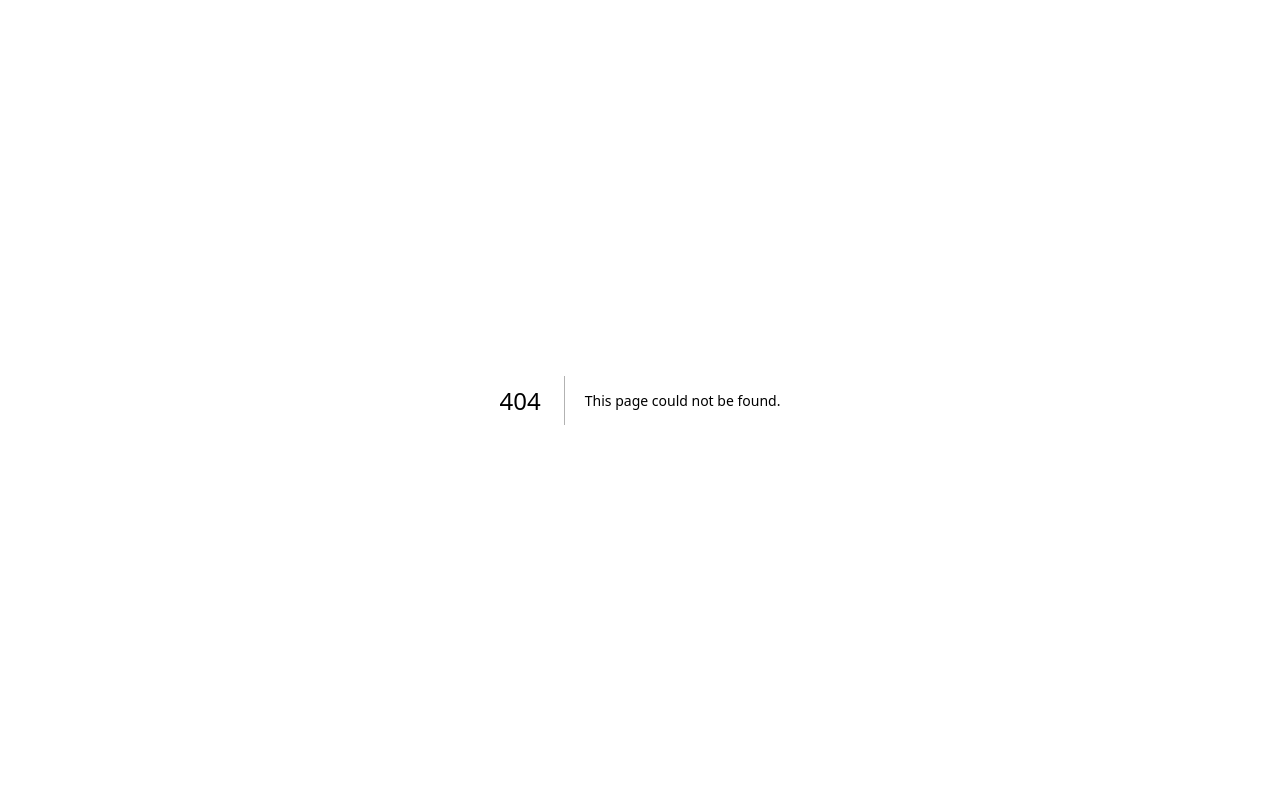
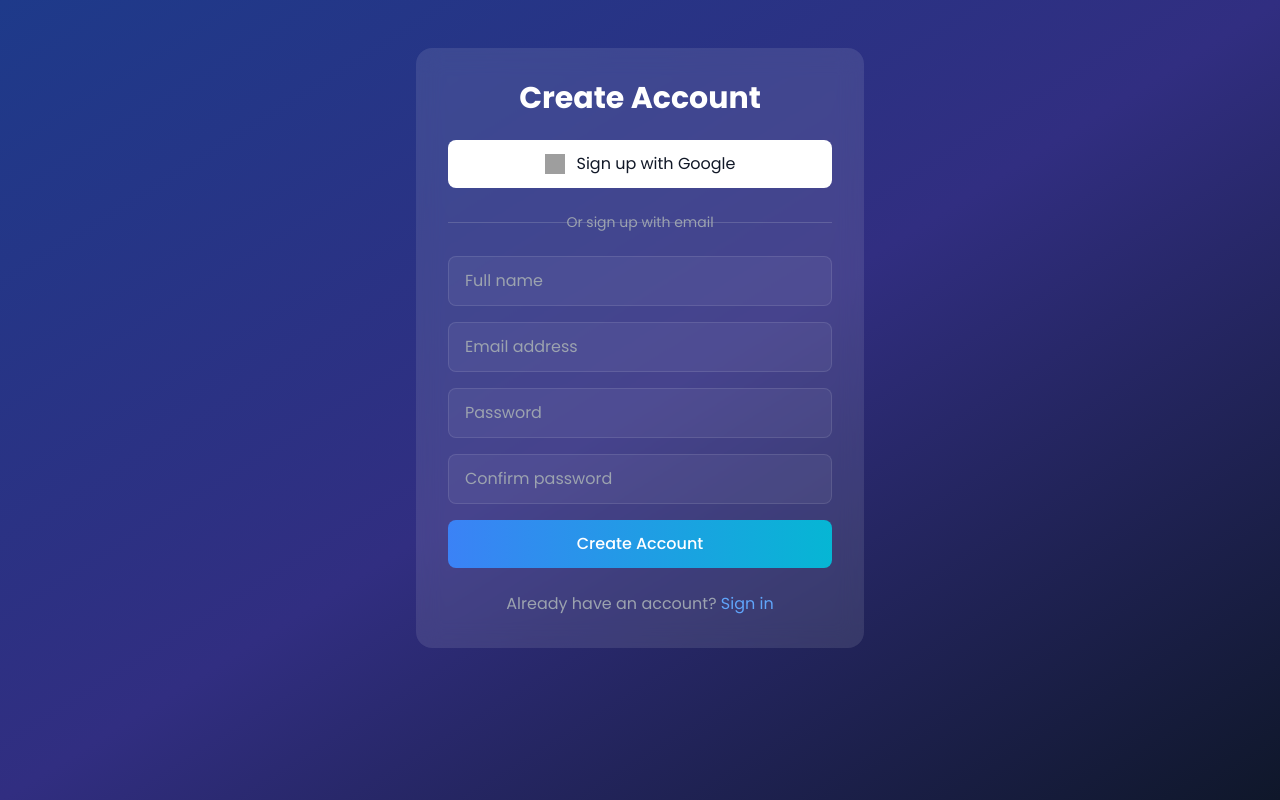
Before and after one commit to jnjerin/contrease, a Next.js app: page /signup in a window 1280 px wide. Before the commit this address had no page. Built offline with nearby package versions, Linux system fonts and the light colour scheme; grey boxes are pictures that could not be loaded.

Commit message:
Build authentication pages: login, signup and resetpassword

```diff
--- /dev/null
+++ b/src/app/(auth)/login/page.tsx
@@ -0,0 +1,78 @@
+'use client'
+
+import { motion } from 'framer-motion'
+import Link from 'next/link'
+import { useState } from 'react'
+
+export default function Login() {
+  const [email, setEmail] = useState('')
+  const [password, setPassword] = useState('')
+
+  return (
+    <div className="min-h-screen bg-gradient-to-br from-blue-900 via-indigo-900 to-slate-900">
+      <div className="container mx-auto px-6 py-12">
+        <motion.div
+          initial={{ opacity: 0, y: 20 }}
+          animate={{ opacity: 1, y: 0 }}
+          className="max-w-md mx-auto bg-white/10 backdrop-blur-md rounded-2xl p-8"
+        >
+          <h2 className="text-3xl font-bold text-white mb-6 text-center">Welcome Back</h2>
+
+          <button className="w-full bg-white text-gray-900 py-3 px-4 rounded-lg mb-6 flex items-center justify-center gap-3 hover:bg-gray-100 transition-colors">
+            <img src="/google.svg" alt="Google" className="w-5 h-5" />
+            Continue with Google
+          </button>
+
+          <div className="relative my-6">
+            <div className="absolute inset-0 flex items-center">
+              <div className="w-full border-t border-gray-300/20"></div>
+            </div>
+            <div className="relative flex justify-center text-sm">
+              <span className="px-2 text-gray-400 bg-transparent">Or continue with</span>
+            </div>
+          </div>
+
+          <form className="space-y-4">
+            <div>
+              <input
+                type="email"
+                placeholder="Email address"
+                value={email}
+                onChange={(e) => setEmail(e.target.value)}
+                className="w-full bg-white/5 border border-white/10 rounded-lg px-4 py-3 text-white placeholder-gray-400 focus:outline-none focus:border-blue-500"
+              />
+            </div>
+            <div>
+              <input
+                type="password"
+                placeholder="Password"
+                value={password}
+                onChange={(e) => setPassword(e.target.value)}
+                className="w-full bg-white/5 border border-white/10 rounded-lg px-4 py-3 text-white placeholder-gray-400 focus:outline-none focus:border-blue-500"
+              />
+            </div>
+            <div className="flex items-center justify-between text-sm">
+              <label className="flex items-center text-gray-400">
+                <input type="checkbox" className="mr-2" />
+                Remember me
+              </label>
+              <Link href="/reset-password" className="text-blue-400 hover:text-blue-300">
+                Forgot password?
+              </Link>
+            </div>
+            <button className="w-full bg-gradient-to-r from-blue-500 to-cyan-500 text-white py-3 rounded-lg font-medium hover:shadow-lg transition-all">
+              Sign In
+            </button>
+          </form>
+
+          <p className="mt-6 text-center text-gray-400">
+            Don't have an account?{' '}
+            <Link href="/signup" className="text-blue-400 hover:text-blue-300">
+              Sign up
+            </Link>
+          </p>
+        </motion.div>
+      </div>
+    </div>
+  )
+}
--- /dev/null
+++ b/src/app/(auth)/resetpassword/page.tsx
@@ -0,0 +1,66 @@
+'use client'
+
+import { motion } from 'framer-motion'
+import Link from 'next/link'
+import { useState } from 'react'
+
+export default function ResetPassword() {
+  const [email, setEmail] = useState('')
+  const [isSubmitted, setIsSubmitted] = useState(false)
+
+  return (
+    <div className="min-h-screen bg-gradient-to-br from-blue-900 via-indigo-900 to-slate-900">
+      <div className="container mx-auto px-6 py-12">
+        <motion.div
+          initial={{ opacity: 0, y: 20 }}
+          animate={{ opacity: 1, y: 0 }}
+          className="max-w-md mx-auto bg-white/10 backdrop-blur-md rounded-2xl p-8"
+        >
+          {!isSubmitted ? (
+            <>
+              <h2 className="text-3xl font-bold text-white mb-6 text-center">Reset Password</h2>
+              <p className="text-gray-400 text-center mb-8">
+                Enter your email address and we'll send you instructions to reset your password.
+              </p>
+
+              <form className="space-y-4" onSubmit={(e) => {
+                e.preventDefault()
+                setIsSubmitted(true)
+              }}>
+                <input
+                  type="email"
+                  placeholder="Email address"
+                  value={email}
+                  onChange={(e) => setEmail(e.target.value)}
+                  className="w-full bg-white/5 border border-white/10 rounded-lg px-4 py-3 text-white placeholder-gray-400 focus:outline-none focus:border-blue-500"
+                />
+
+                <button className="w-full bg-gradient-to-r from-blue-500 to-cyan-500 text-white py-3 rounded-lg font-medium hover:shadow-lg transition-all">
+                  Send Reset Link
+                </button>
+              </form>
+            </>
+          ) : (
+            <motion.div
+              initial={{ opacity: 0 }}
+              animate={{ opacity: 1 }}
+              className="text-center"
+            >
+              <div className="text-5xl mb-4">✉️</div>
+              <h3 className="text-2xl font-bold text-white mb-4">Check Your Email</h3>
+              <p className="text-gray-400 mb-6">
+                We've sent password reset instructions to {email}
+              </p>
+            </motion.div>
+          )}
+
+          <div className="mt-6 text-center">
+            <Link href="/login" className="text-blue-400 hover:text-blue-300">
+              Back to Login
+            </Link>
+          </div>
+        </motion.div>
+      </div>
+    </div>
+  )
+}
--- /dev/null
+++ b/src/app/(auth)/signup/page.tsx
@@ -0,0 +1,84 @@
+'use client'
+
+import { motion } from 'framer-motion'
+import Link from 'next/link'
+import { useState } from 'react'
+
+export default function Signup() {
+  const [formData, setFormData] = useState({
+    name: '',
+    email: '',
+    password: '',
+    confirmPassword: ''
+  })
+
+  return (
+    <div className="min-h-screen bg-gradient-to-br from-blue-900 via-indigo-900 to-slate-900">
+      <div className="container mx-auto px-6 py-12">
+        <motion.div
+          initial={{ opacity: 0, y: 20 }}
+          animate={{ opacity: 1, y: 0 }}
+          className="max-w-md mx-auto bg-white/10 backdrop-blur-md rounded-2xl p-8"
+        >
+          <h2 className="text-3xl font-bold text-white mb-6 text-center">Create Account</h2>
+
+          <button className="w-full bg-white text-gray-900 py-3 px-4 rounded-lg mb-6 flex items-center justify-center gap-3 hover:bg-gray-100 transition-colors">
+            <img src="/google.svg" alt="Google" className="w-5 h-5" />
+            Sign up with Google
+          </button>
+
+          <div className="relative my-6">
+            <div className="absolute inset-0 flex items-center">
+              <div className="w-full border-t border-gray-300/20"></div>
+            </div>
+            <div className="relative flex justify-center text-sm">
+              <span className="px-2 text-gray-400 bg-transparent">Or sign up with email</span>
+            </div>
+          </div>
+
+          <form className="space-y-4">
+            <input
+              type="text"
+              placeholder="Full name"
+              value={formData.name}
+              onChange={(e) => setFormData({ ...formData, name: e.target.value })}
+              className="w-full bg-white/5 border border-white/10 rounded-lg px-4 py-3 text-white placeholder-gray-400 focus:outline-none focus:border-blue-500"
+            />
+            <input
+              type="email"
+              placeholder="Email address"
+              value={formData.email}
+              onChange={(e) => setFormData({ ...formData, email: e.target.value })}
+              className="w-full bg-white/5 border border-white/10 rounded-lg px-4 py-3 text-white placeholder-gray-400 focus:outline-none focus:border-blue-500"
+            />
+            <input
+              type="password"
+              placeholder="Password"
+              value={formData.password}
+              onChange={(e) => setFormData({ ...formData, password: e.target.value })}
+              className="w-full bg-white/5 border border-white/10 rounded-lg px-4 py-3 text-white placeholder-gray-400 focus:outline-none focus:border-blue-500"
+            />
+            <input
+              type="password"
+              placeholder="Confirm password"
+              value={formData.confirmPassword}
+              onChange={(e) => setFormData({ ...formData, confirmPassword: e.target.value })}
+              className="w-full bg-white/5 border border-white/10 rounded-lg px-4 py-3 text-white placeholder-gray-400 focus:outline-none focus:border-blue-500"
+            />
+
+            <button className="w-full bg-gradient-to-r from-blue-500 to-cyan-500 text-white py-3 rounded-lg font-medium hover:shadow-lg transition-all">
+              Create Account
+            </button>
+          </form>
+
+          <p className="mt-6 text-center text-gray-400">
+            Already have an account?{' '}
+            <Link href="/login" className="text-blue-400 hover:text-blue-300">
+              Sign in
+            </Link>
+          </p>
+        </motion.div>
+      </div>
+    </div>
+  )
+}
--- a/src/components/landing/hero.tsx
+++ b/src/components/landing/hero.tsx
@@ -22,7 +22,7 @@ export function Hero() {
           >
             <h1 className="text-6xl font-bold text-white mb-6 leading-tight">
               Transform Your{' '}
-              <span className="text-transparent bg-clip-text bg-gradient-to-r from-blue-400 to-cyan-400">
+              <span className="text-transparent bg-clip-text bg-gradient-to-r from-blue-400 to-cyan-300">
                 Contract Management
               </span>
               {' '}with AI
@@ -34,7 +34,7 @@ export function Hero() {
             </p>
 
             <div className="flex flex-col sm:flex-row gap-6 justify-center">
-              <button className="bg-white text-cyan-700 px-8 py-4 rounded-full font-semibold hover:shadow-xl hover:scale-105 transition-all duration-300">
+              <button className="bg-white text-cyan-500 px-8 py-4 rounded-full font-semibold hover:shadow-xl hover:scale-105 transition-all duration-300">
                 Get Started Free →
               </button>
               <button className="border-2 border-white/30 text-white px-8 py-4 rounded-full font-semibold hover:bg-white/10 transition-all duration-300">
--- a/src/components/landing/nav-header.tsx
+++ b/src/components/landing/nav-header.tsx
@@ -23,7 +23,7 @@ export function NavHeader() {
       <nav className="container mx-auto px-6 py-6">
         <div className="flex items-center justify-between">
           <Link href="/" className="flex items-center space-x-2">
-          <div className="w-10 h-10 bg-gradient-to-r from-blue-600 to-cyan-500 rounded-lg flex items-center justify-center">
+          <div className="w-10 h-10 bg-gradient-to-r from-blue-600 to-cyan-300 rounded-lg flex items-center justify-center">
               <span className="text-2xl font-bold text-white">C</span>
             </div>
             <span className={`text-2xl font-bold ${scrolled ? 'text-gray-900' : 'text-white'}`}>
@@ -33,7 +33,7 @@ export function NavHeader() {
 
           <div className="hidden md:flex items-center space-x-8">
             <NavLinks scrolled={scrolled} />
-            <button className="bg-gradient-to-r from-blue-600 to-cyan-500 text-white px-8 py-3 rounded-full font-medium hover:shadow-lg hover:scale-105 transition-all duration-300">
+            <button className="bg-gradient-to-r from-blue-600 to-cyan-300 text-white px-8 py-3 rounded-full font-medium hover:shadow-lg hover:scale-105 transition-all duration-300">
               Start Free
             </button>
           </div>
@@ -70,7 +70,7 @@ export function NavHeader() {
             className="md:hidden mt-4"
           >
             <NavLinks scrolled={scrolled} />
-            <button className="bg-gradient-to-r from-blue-600 to-cyan-500 text-white px-8 py-3 rounded-full font-medium hover:shadow-lg hover:scale-105 transition-all duration-300">
+            <button className="bg-gradient-to-r from-blue-600 to-cyan-300 text-white px-8 py-3 rounded-full font-medium hover:shadow-lg hover:scale-105 transition-all duration-300">
               Start Free
             </button>
           </motion.div>
```
